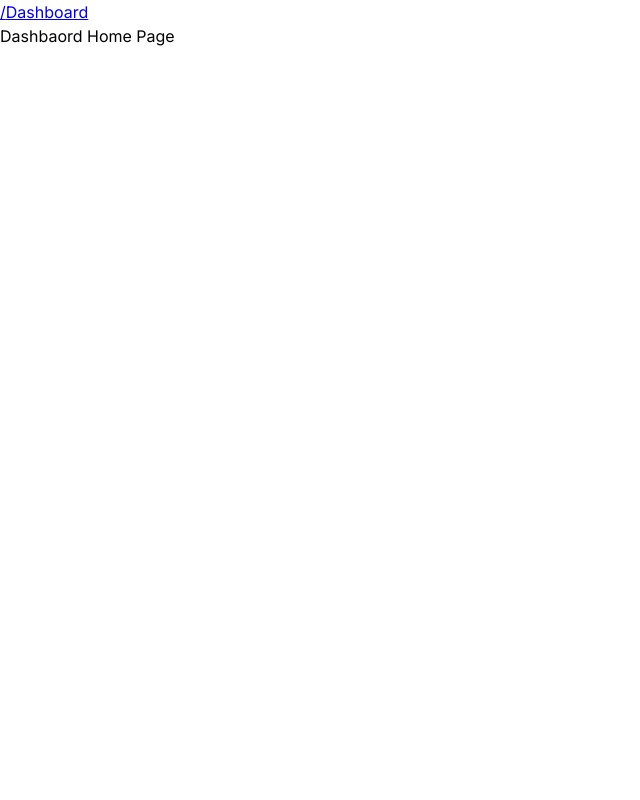
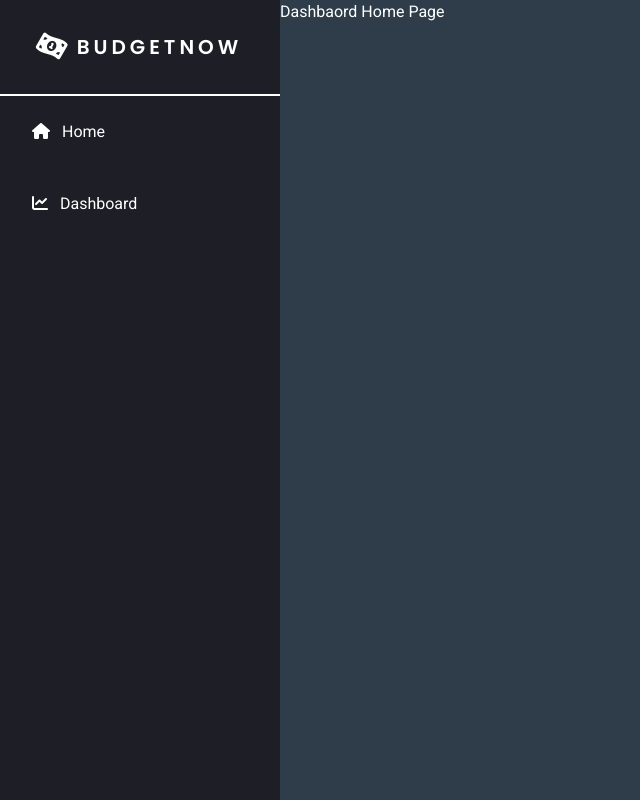
Before and after one commit to mkhikhwan/budget-tracker-mern, a React (Vite) app in the folder frontend/: page / in a window 1280 px wide. Shown: the whole page, without its empty margins (0-640 px from the left). Built offline with nearby package versions, Linux system fonts and the light colour scheme.

Commit message:
navigation bar and content styling

```diff
--- a/frontend/index.html
+++ b/frontend/index.html
@@ -5,10 +5,9 @@
     <link rel="icon" type="image/svg+xml" href="/vite.svg" />
     <meta name="viewport" content="width=device-width, initial-scale=1.0" />
     <title>frontend</title>
-    <link
-      href="https://fonts.googleapis.com/css2?family=Inter:wght@400;500;600;700&display=swap"
-      rel="stylesheet"
-    />
+    <link href="https://fonts.googleapis.com/css2?family=Roboto:wght@400;500;700&family=Poppins:wght@400;500;600;700&display=swap" rel="stylesheet">
+
+    <link rel="stylesheet" href="https://cdnjs.cloudflare.com/ajax/libs/font-awesome/6.4.0/css/all.min.css" />
   </head>
   <body>
     <div id="root"></div>
--- a/frontend/src/index.css
+++ b/frontend/src/index.css
@@ -6,9 +6,11 @@
     margin: 0;
 }
 
-html, body {
+html, body, #root{
     height: 100%;
-    font-family: 'Inter', sans-serif;
+    margin: 0;
+    font-family: 'Roboto', sans-serif;
+    color: #FFF;
 }
 
 body {
--- /dev/null
+++ b/frontend/src/shared/components/NavBar.module.css
@@ -0,0 +1,66 @@
+.navbar{
+    width: 280px;
+    height: 100%;
+    background-color: #1E1E26;
+    box-shadow: 0 4px 12px rgba(0, 0, 0, 0.15);
+}
+
+.logo{
+    font-family: 'Poppins', sans-serif;
+    font-size: 20px;
+    font-weight: 600;
+    letter-spacing: 4px;
+    display: flex;
+    justify-content: center;
+    align-items: center;
+    padding: 32px 0px;
+    border-bottom: 2px solid #fff;
+
+}
+
+.logo i{
+    font-size: 24px;
+    margin-right: 8px;
+    transform: rotate(30deg);
+}
+
+.navList{
+    list-style: none;
+    margin: 0;
+    padding: 0;
+}
+
+.navItem{
+    font-size: 16px;
+    font-weight: 400;
+    transform-origin: left;
+    transition: opacity 0.2s ease;
+    padding: 12px 20px;
+}
+.navItem:hover{
+    background-color: rgba(255, 255, 255, 0.05);
+}
+.navItem:hover .item{
+    transform: scale(1.03);
+}
+
+.item{
+    transition: transform 0.2s ease;
+    display:block;
+    color: #fff;
+    text-decoration: none;
+    padding: 12px;
+}
+
+.navItem i{
+    margin-right: 8px;
+}
+
+@media screen and (max-width: 768px){
+    .navbar{
+        position: fixed;
+        width: 280px;
+        height: 100%;
+        background-color: #1E1E26;
+    }
+}
--- a/frontend/src/shared/components/NavBar.tsx
+++ b/frontend/src/shared/components/NavBar.tsx
@@ -1,10 +1,24 @@
-
+import styles from "./NavBar.module.css";
+import { Link } from "react-router-dom";
 
 function NavBar(){
     return (
-        <nav>
-            <a href="#home">/</a>
-            <a href="#dashboard">Dashboard</a>
+        <nav className={styles.navbar}>
+            <div className={styles.logo}>
+                <i className="fa-solid fa-money-bill-1-wave"></i> BUDGETNOW
+            </div>
+            <ul className={styles.navList}>
+                <li className={styles.navItem}>
+                    <Link className={styles.item} to="/">
+                        <i className="fa-solid fa-home"></i> Home
+                    </Link>
+                </li>
+                <li className={styles.navItem}>
+                    <Link className={styles.item} to="/dashboard">
+                        <i className="fa-solid fa-chart-line"></i> Dashboard
+                    </Link>
+                </li>
+            </ul>
         </nav>
     )
 }
--- /dev/null
+++ b/frontend/src/shared/layouts/AppLayout.module.css
@@ -0,0 +1,22 @@
+.app{
+    display: flex;
+    position: absolute;
+    height: 100vh;
+    width: 100%;
+}
+
+.content{
+    background-color: #2e3d49;
+    flex: 1;
+    height: 100%;
+}
+
+@media screen and (max-width: 768px){
+    .app{
+        display: block;
+        position: relative;
+        width: 100%;
+        height: 100vh;
+        background-color: #121212;
+    }
+}
--- a/frontend/src/shared/layouts/AppLayout.tsx
+++ b/frontend/src/shared/layouts/AppLayout.tsx
@@ -1,12 +1,15 @@
 import NavBar from "../components/NavBar";
 import { Outlet } from "react-router-dom";
+import styles from "./AppLayout.module.css";
 
 function AppLayout(){
+    let isOpenNavBar:Boolean = true;
+
     return (
-        <div className="app">
+        <div className={styles.app}>
             <NavBar></NavBar>
 
-            <main className="content">
+            <main className={`${styles.content} ${isOpenNavBar ? styles.dim : ""}`}>
                 <Outlet/>
             </main>
         </div>
```
